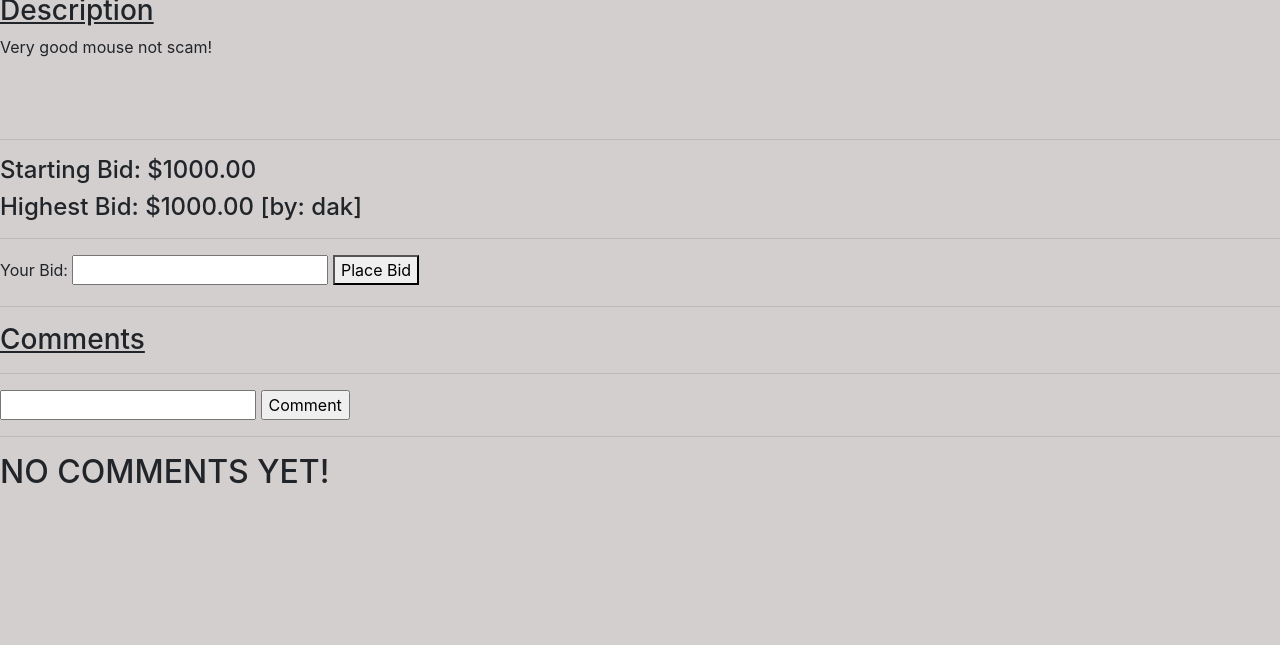
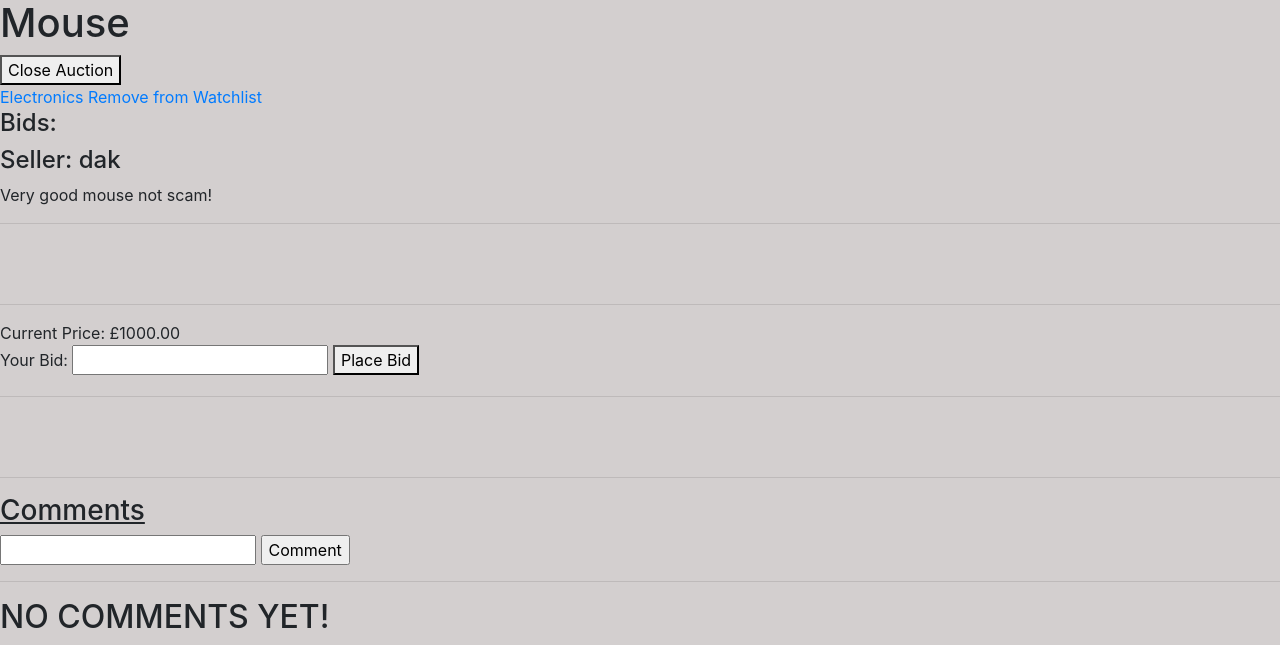
Before and after one commit to dcsp3/auctions, a Django app: a page that uses auctions/templates/auctions/listing.html in a window 1280 px wide. Shown: the part 405-1050 px from the top of the page. Before the commit the page ends 889 px from the top, so only its background shows below. Run offline with Django 3.2, Linux system fonts and the light colour scheme; a user stored in the database is signed in; data comes from the database, SQL or seed files in the repository; some libraries are stand-ins or nearby versions.

Commit message:
basic sectioning off for listing page

```diff
--- a/auctions/templates/auctions/listing.html
+++ b/auctions/templates/auctions/listing.html
@@ -2,18 +2,29 @@
 
 {% block body %}
 
+    <div class="individual-listing-container">
+
+        <div class="individual-listing-details">
+
+            {% if listing.image_url %}
+                <img class="individual-listing-image" src={{listing.image_url}}>
+                {% else %}
+                <div class="individual-listing-no-image">
+                    No image available
+                </div>
+            {% endif %}
+
             <h1>{{ listing.title }}</h1>
-    <h4>by: {{ listing.user }}</h2>
-    <hr>
-    <h5><a href="{% url 'individual_category' listing.category.name %}">{{ listing.category }}</a></h5>
-    <hr>
+
+
             {% if request.user.is_authenticated and listing.user == request.user and not listing.closed %}
                 <form method="POST" action="">
                     {% csrf_token %}
                     <button type="submit" name="close_auction">Close Auction</button>
                 </form>
             {% endif %}
-    <hr>
+
+            <a href="{% url 'individual_category' listing.category.name %}">{{ listing.category }}</a>
 
             {% if user.is_authenticated %}
                 {% if is_added_to_watchlist %}
@@ -23,15 +34,17 @@
                 {% endif %}
             {% endif %}
 
+            <h4>Bids: </h4>
+            <h4>Seller: {{ listing.user }}</h4>
+            <p>{{ listing.description }}</p>
             <hr>
-    <h3><u>Description</u></h3>
-    <p>{{ listing.description }}</p>
             <br>
             <br>
+        </div>
+
+        <div class="individual-listing-bids">
             <hr>
-    <h4>Starting Bid: ${{ listing.starting_bid }}</h4>
-    <h4>Highest Bid: ${{ listing.highest_bid }} [by: {{  listing.highest_bidder  }}]</h4>
-    <hr>
+            Current Price: £{{ listing.highest_bid }}
 
             {% if user.is_authenticated %}
                 {% if listing.closed %}
@@ -51,11 +64,14 @@
             {% else %}
                 <p>You must be logged in to place a bid.</p>
             {% endif %}
+            <hr>
+            <br>
+            <br>
+        </div>
 
-    <div>
+        <div class="individual-listing-comments">
             <hr>
             <h3><u>Comments</u></h3>
-        <hr>
             {% if user.is_authenticated %}
                 <form method="POST" action="">
                     {% csrf_token %}
@@ -72,4 +88,6 @@
             {% endfor %}
         </div>
 
+    </div>
+
 {% endblock %}
```
Lines whose indentation alone changed are shown as unchanged.
